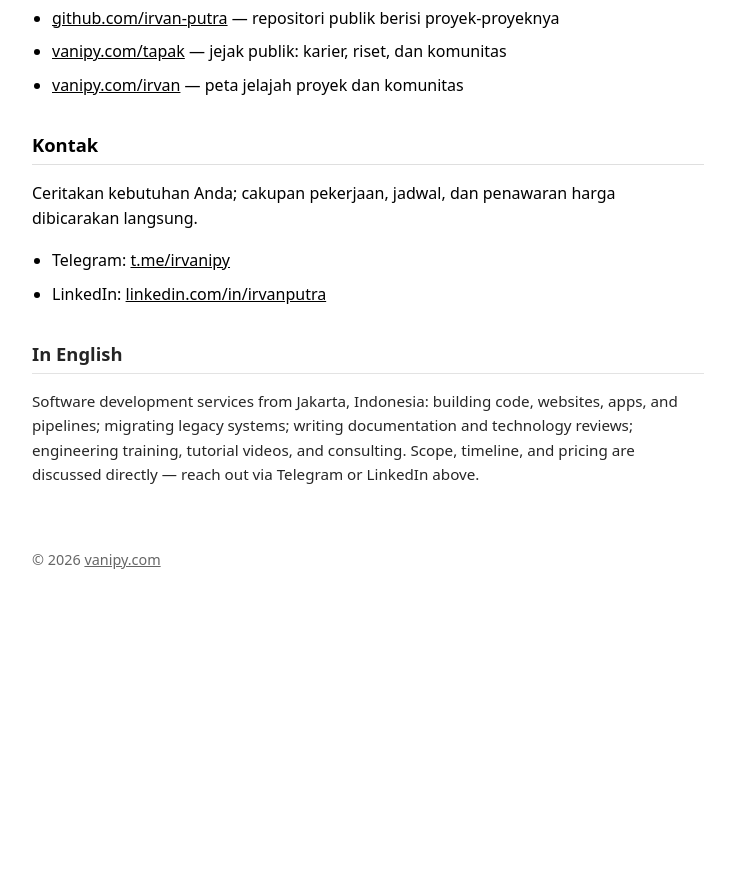
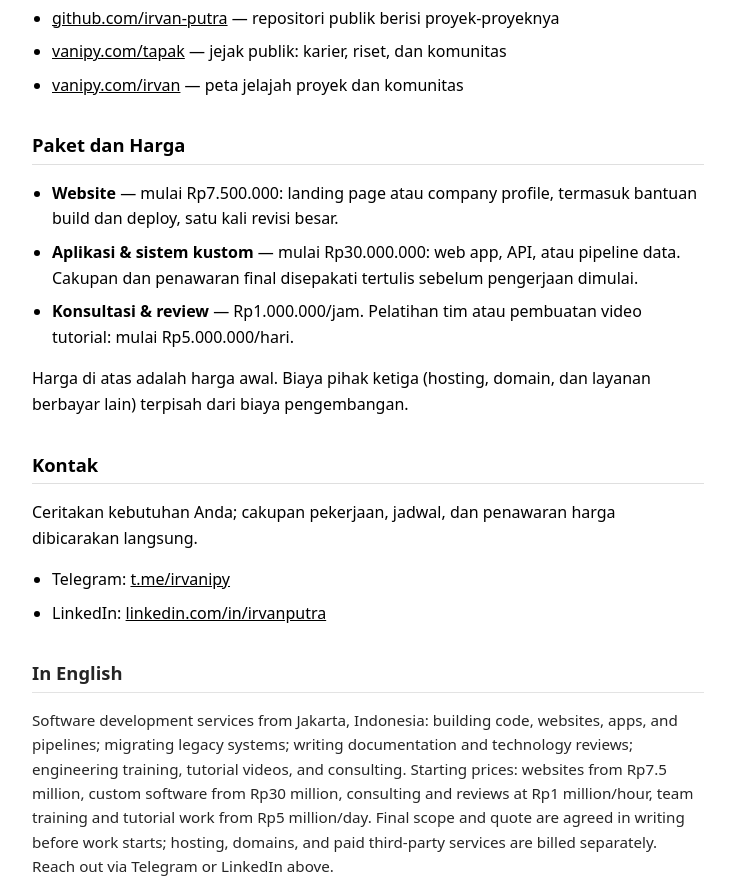
Before and after one commit to irvan-putra/jasa, a plain HTML site: page docs/index.html in a window 1280 px wide. Shown: the part 660-1541 px from the top of the page, without its empty margins (272-1007 px from the left). Before the commit the page ends 1285 px from the top, so only its background shows below. Drawn offline with Linux system fonts and the light colour scheme.

Commit message:
Add approved service packages and starting prices

```diff
--- a/docs/index.html
+++ b/docs/index.html
@@ -42,6 +42,14 @@
     <li><a href="https://vanipy.com/irvan/">vanipy.com/irvan</a> — peta jelajah proyek dan komunitas</li>
   </ul>
 
+  <h2>Paket dan Harga</h2>
+  <ul>
+    <li><strong>Website</strong> — mulai Rp7.500.000: landing page atau company profile, termasuk bantuan build dan deploy, satu kali revisi besar.</li>
+    <li><strong>Aplikasi &amp; sistem kustom</strong> — mulai Rp30.000.000: web app, API, atau pipeline data. Cakupan dan penawaran final disepakati tertulis sebelum pengerjaan dimulai.</li>
+    <li><strong>Konsultasi &amp; review</strong> — Rp1.000.000/jam. Pelatihan tim atau pembuatan video tutorial: mulai Rp5.000.000/hari.</li>
+  </ul>
+  <p>Harga di atas adalah harga awal. Biaya pihak ketiga (hosting, domain, dan layanan berbayar lain) terpisah dari biaya pengembangan.</p>
+
   <h2>Kontak</h2>
   <p>Ceritakan kebutuhan Anda; cakupan pekerjaan, jadwal, dan penawaran harga dibicarakan langsung.</p>
   <ul>
@@ -51,7 +59,7 @@
 
   <section lang="en">
     <h2>In English</h2>
-    <p>Software development services from Jakarta, Indonesia: building code, websites, apps, and pipelines; migrating legacy systems; writing documentation and technology reviews; engineering training, tutorial videos, and consulting. Scope, timeline, and pricing are discussed directly — reach out via Telegram or LinkedIn above.</p>
+    <p>Software development services from Jakarta, Indonesia: building code, websites, apps, and pipelines; migrating legacy systems; writing documentation and technology reviews; engineering training, tutorial videos, and consulting. Starting prices: websites from Rp7.5 million, custom software from Rp30 million, consulting and reviews at Rp1 million/hour, team training and tutorial work from Rp5 million/day. Final scope and quote are agreed in writing before work starts; hosting, domains, and paid third-party services are billed separately. Reach out via Telegram or LinkedIn above.</p>
   </section>
 </main>
 <footer>
```
